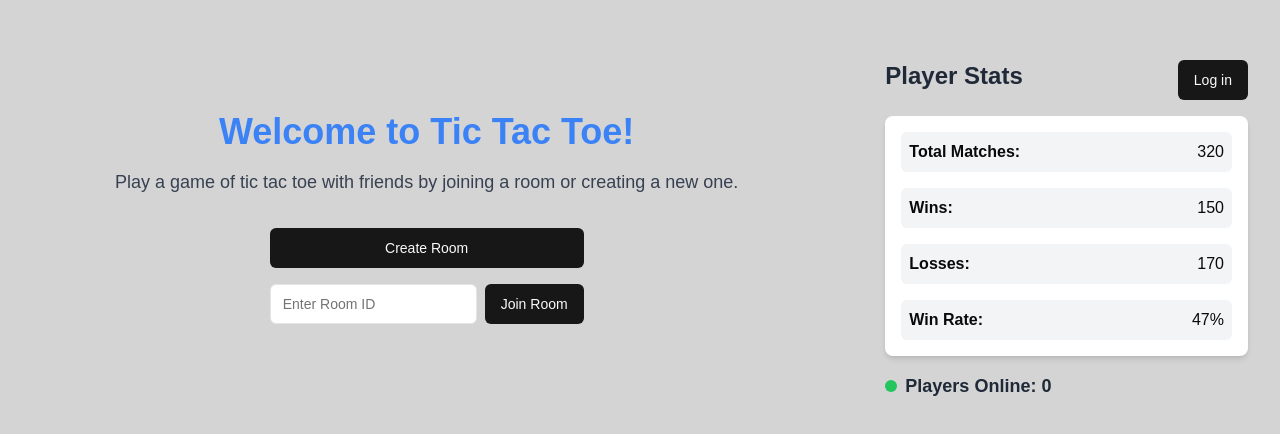
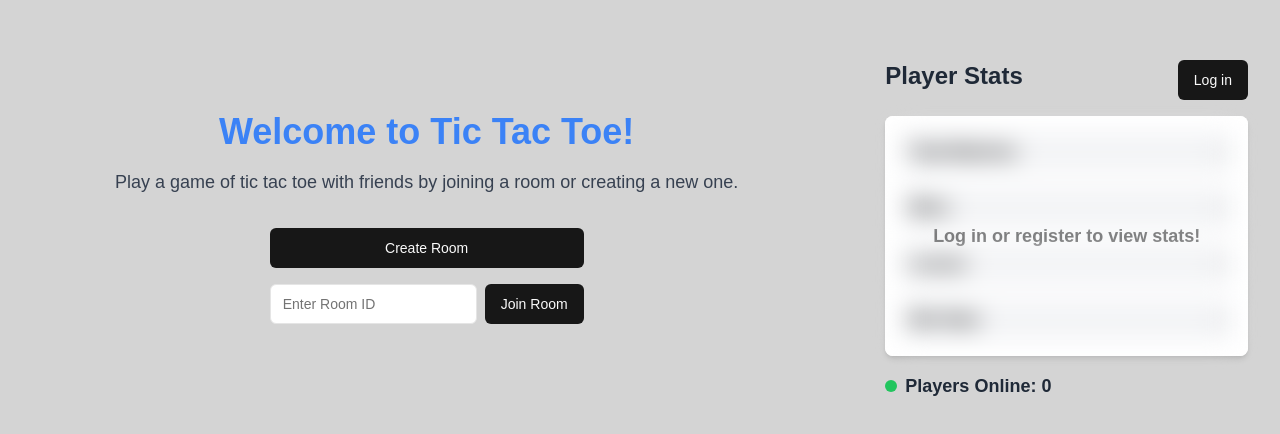
Before and after one commit to luctra02/tic-tac-toe, a Next.js app in the folder frontend/: page / in a window 1280 px wide. Shown: the part 170-604 px from the top of the page. Built offline with nearby package versions, Linux system fonts and the light colour scheme; no server answers.

Commit message:
feat(frontend): :sparkles: display player stats if the user is logged in, else blur out the stats

```diff
--- a/frontend/src/app/page.tsx
+++ b/frontend/src/app/page.tsx
@@ -2,18 +2,46 @@
 
 import { Button } from "@/components/ui/button";
 import { Input } from "@/components/ui/input";
-import { useState } from "react";
+import { useEffect, useState } from "react";
 import LoginButton from "@/components/LogInButton";
 import { nanoid } from "nanoid";
 import { useRouter } from "next/navigation";
 import { useSocketContext } from "@/components/SocketProvider";
 import useUser from "@/app/hooks/useUser";
+import { createSupabaseBrowser } from "@/lib/supabase/client";
+
+interface statsData {
+    wins: number;
+    total_matches: number;
+}
 
 export default function Home() {
     const { playersOnline, socket } = useSocketContext();
     const [roomID, setRoomID] = useState("");
     const router = useRouter();
     const { data } = useUser();
+    const supabase = createSupabaseBrowser();
+    const [playerStats, setPlayerStats] = useState<statsData | null>(null);
+
+    useEffect(() => {
+        const fetchStats = async () => {
+            if (data?.id) {
+                const { data: statsData, error } = await supabase
+                    .from("playerstats")
+                    .select("wins, total_matches")
+                    .eq("id", data.id)
+                    .single();
+
+                if (error) {
+                    console.error("Error fetching player stats:", error);
+                } else {
+                    setPlayerStats(statsData);
+                }
+            }
+        };
+
+        fetchStats();
+    }, [data?.id, supabase]);
 
     const userProfile = {
         full_name: data?.user_metadata?.full_name || "Guest",
@@ -22,8 +50,6 @@ export default function Home() {
 
     const handleCreateRoom = () => {
         const newRoomID = nanoid(6); // Generate a 6-character ID
-        setRoomID(newRoomID);
-
         socket?.emit("createRoom", { roomID: newRoomID, userProfile }, () => {
             router.push(`/room/${newRoomID}`);
         });
@@ -46,15 +72,6 @@ export default function Home() {
         } else {
             alert("Please enter a room ID.");
         }
-    };
-
-    // Placeholder stats data
-    const stats = {
-        playersOnline: 120, // Example static data
-        totalMatches: 320,
-        wins: 150,
-        losses: 170,
-        winRate: "47%",
     };
 
     return (
@@ -99,25 +116,66 @@ export default function Home() {
                     {/* Place the LoginButton at the end of the row */}
                     <LoginButton />
                 </div>
-                <div className="bg-white rounded-lg shadow-md p-4 w-full mb-4">
+                <div className="relative bg-white rounded-lg shadow-md p-4 w-full mb-4">
+                    {data?.id ? (
                         <ul className="space-y-4">
                             <li className="flex justify-between p-2 bg-gray-100 rounded-md">
                                 <strong>Total Matches:</strong>
-                            <span>{stats.totalMatches}</span>
+                                <span>{playerStats?.total_matches}</span>
                             </li>
                             <li className="flex justify-between p-2 bg-gray-100 rounded-md">
                                 <strong>Wins:</strong>
-                            <span>{stats.wins}</span>
+                                <span>{playerStats?.wins}</span>
                             </li>
                             <li className="flex justify-between p-2 bg-gray-100 rounded-md">
                                 <strong>Losses:</strong>
-                            <span>{stats.losses}</span>
+                                <span>
+                                    {(playerStats?.total_matches || 0) -
+                                        (playerStats?.wins || 0)}
+                                </span>
                             </li>
                             <li className="flex justify-between p-2 bg-gray-100 rounded-md">
                                 <strong>Win Rate:</strong>
-                            <span>{stats.winRate}</span>
+                                <span>
+                                    {playerStats?.total_matches
+                                        ? (
+                                              (playerStats.wins /
+                                                  playerStats.total_matches) *
+                                              100
+                                          ).toFixed(2) + "%"
+                                        : "0%"}
+                                </span>
                             </li>
                         </ul>
+                    ) : (
+                        <>
+                            {/* Blur and Overlay */}
+                            <div className="absolute inset-0 bg-white rounded-lg flex items-center justify-center">
+                                <p className="text-lg font-semibold">
+                                    Log in or register to view stats!
+                                </p>
+                            </div>
+                            {/* Blurred stats for visual consistency */}
+                            <ul className="space-y-4 filter blur-md">
+                                <li className="flex justify-between p-2 bg-gray-100 rounded-md">
+                                    <strong>Total Matches:</strong>
+                                    <span>--</span>
+                                </li>
+                                <li className="flex justify-between p-2 bg-gray-100 rounded-md">
+                                    <strong>Wins:</strong>
+                                    <span>--</span>
+                                </li>
+                                <li className="flex justify-between p-2 bg-gray-100 rounded-md">
+                                    <strong>Losses:</strong>
+                                    <span>--</span>
+                                </li>
+                                <li className="flex justify-between p-2 bg-gray-100 rounded-md">
+                                    <strong>Win Rate:</strong>
+                                    <span>--</span>
+                                </li>
+                            </ul>
+                        </>
+                    )}
                 </div>
 
                 {/* Players Online Field */}
```
Also changed, not shown: 1 other file (tests, documents, lock files or other folders). Lines whose indentation alone changed are shown as unchanged.
